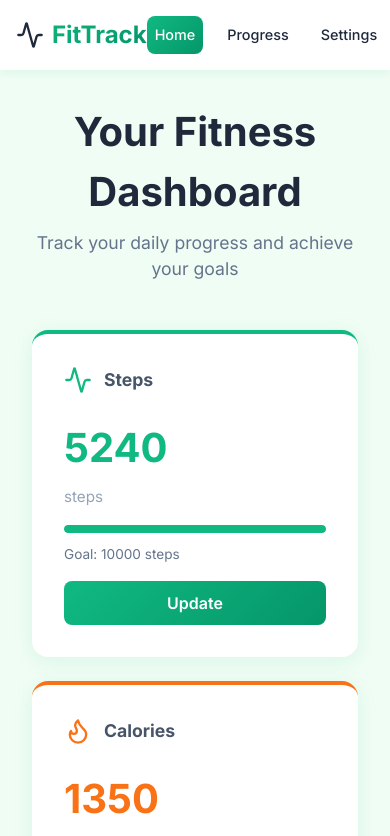
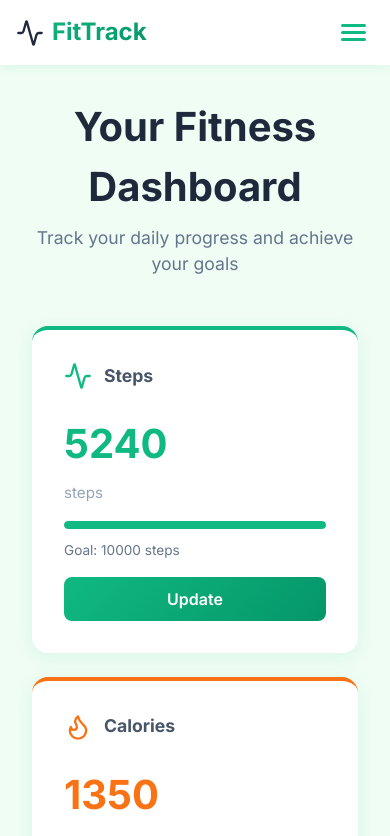
Before and after one commit to Dee-webtech/Fitness-tracker-tsx-reactjs, a React (Vite) app: page / in a window 390 px wide. Shown: the top 836 px of the page. Built offline with nearby package versions, Linux system fonts and the light colour scheme.

Commit message:
Add changes

```diff
--- a/src/App.css
+++ b/src/App.css
@@ -39,7 +39,7 @@ body {
   display: flex;
   justify-content: space-between;
   align-items: center;
-  padding: 1rem 1rem;
+  padding: 1rem 2rem;
   box-shadow: 0 2px 10px rgba(16, 185, 129, 0.1);
   position: sticky;
   top: 0;
@@ -630,3 +630,85 @@ html, body, #root {
 html.debug, body.debug {
   outline: 2px solid rgba(255,0,0,0.03);
 }
+
+/* ========== HAMBURGER MENU ========== */
+.hamburger {
+  display: none;
+  flex-direction: column;
+  gap: 4px;
+  background: none;
+  border: none;
+  cursor: pointer;
+  padding: 8px;
+  z-index: 101;
+}
+
+.hamburger span {
+  width: 25px;
+  height: 3px;
+  background: #10b981;
+  border-radius: 3px;
+  transition: all 0.3s ease;
+}
+
+.app.dark .hamburger span {
+  background: #10b981;
+}
+
+/* Mobile Menu Styles */
+@media (max-width: 768px) {
+  .hamburger {
+    display: flex;
+  }
+
+  .navbar {
+    padding: 1rem 1rem !important;
+  }
+
+  .nav-links {
+    position: fixed;
+    top: 0;
+    right: -100%;
+    height: 100vh;
+    width: 250px;
+    background: white;
+    flex-direction: column;
+    padding: 5rem 2rem 2rem 2rem;
+    box-shadow: -2px 0 10px rgba(0, 0, 0, 0.1);
+    transition: right 0.3s ease;
+    z-index: 100;
+    gap: 0 !important;
+  }
+
+  .app.dark .nav-links {
+    background: #1e293b;
+    box-shadow: -2px 0 10px rgba(0, 0, 0, 0.3);
+  }
+
+  .nav-links.active {
+    right: 0;
+  }
+
+  .nav-links li {
+    width: 100%;
+    text-align: left;
+    padding: 1rem;
+    margin-bottom: 0.5rem;
+  }
+
+  /* Hamburger animation when menu is open */
+  .hamburger:has(~ .nav-links.active) span:nth-child(1),
+  .nav-links.active ~ .hamburger span:nth-child(1) {
+    transform: rotate(45deg) translate(5px, 5px);
+  }
+
+  .hamburger:has(~ .nav-links.active) span:nth-child(2),
+  .nav-links.active ~ .hamburger span:nth-child(2) {
+    opacity: 0;
+  }
+
+  .hamburger:has(~ .nav-links.active) span:nth-child(3),
+  .nav-links.active ~ .hamburger span:nth-child(3) {
+    transform: rotate(-45deg) translate(7px, -6px);
+  }
+}
--- a/src/components/Navbar.tsx
+++ b/src/components/Navbar.tsx
@@ -1,4 +1,4 @@
-import React from 'react';
+import React, { useState } from 'react';
 import { Activity } from 'lucide-react';
 
 type Page = 'home' | 'progress' | 'settings';
@@ -9,28 +9,48 @@ interface NavbarProps {
 }
 
 const Navbar: React.FC<NavbarProps> = ({ currentPage, setCurrentPage }) => {
+  const [isMenuOpen, setIsMenuOpen] = useState(false);
+
+  const handleNavClick = (page: Page) => {
+    setCurrentPage(page);
+    setIsMenuOpen(false); // Close menu after clicking
+  };
+
   return (
     <nav className="navbar">
       <h1 className="logo">
         <Activity size={28} />
         FitTrack
       </h1>
-      <ul className="nav-links">
+
+      {/* Hamburger button */}
+      <button
+        className="hamburger"
+        onClick={() => setIsMenuOpen(!isMenuOpen)}
+        aria-label="Toggle menu"
+      >
+        <span></span>
+        <span></span>
+        <span></span>
+      </button>
+
+      {/* Navigation links */}
+      <ul className={`nav-links ${isMenuOpen ? 'active' : ''}`}>
         <li
           className={currentPage === 'home' ? 'active' : ''}
-          onClick={() => setCurrentPage('home')}
+          onClick={() => handleNavClick('home')}
         >
           Home
         </li>
         <li
           className={currentPage === 'progress' ? 'active' : ''}
-          onClick={() => setCurrentPage('progress')}
+          onClick={() => handleNavClick('progress')}
         >
           Progress
         </li>
         <li
           className={currentPage === 'settings' ? 'active' : ''}
-          onClick={() => setCurrentPage('settings')}
+          onClick={() => handleNavClick('settings')}
         >
           Settings
         </li>
```
